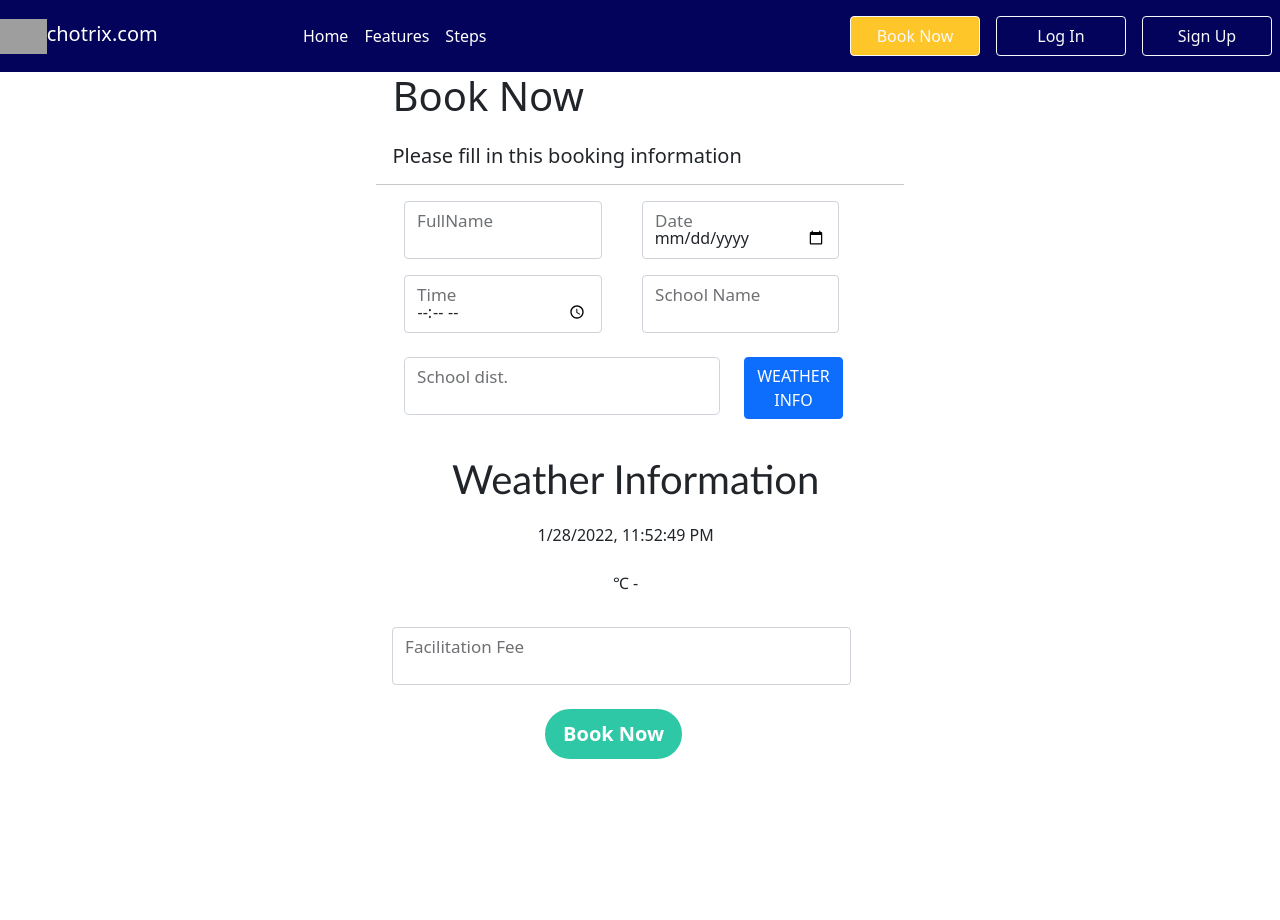
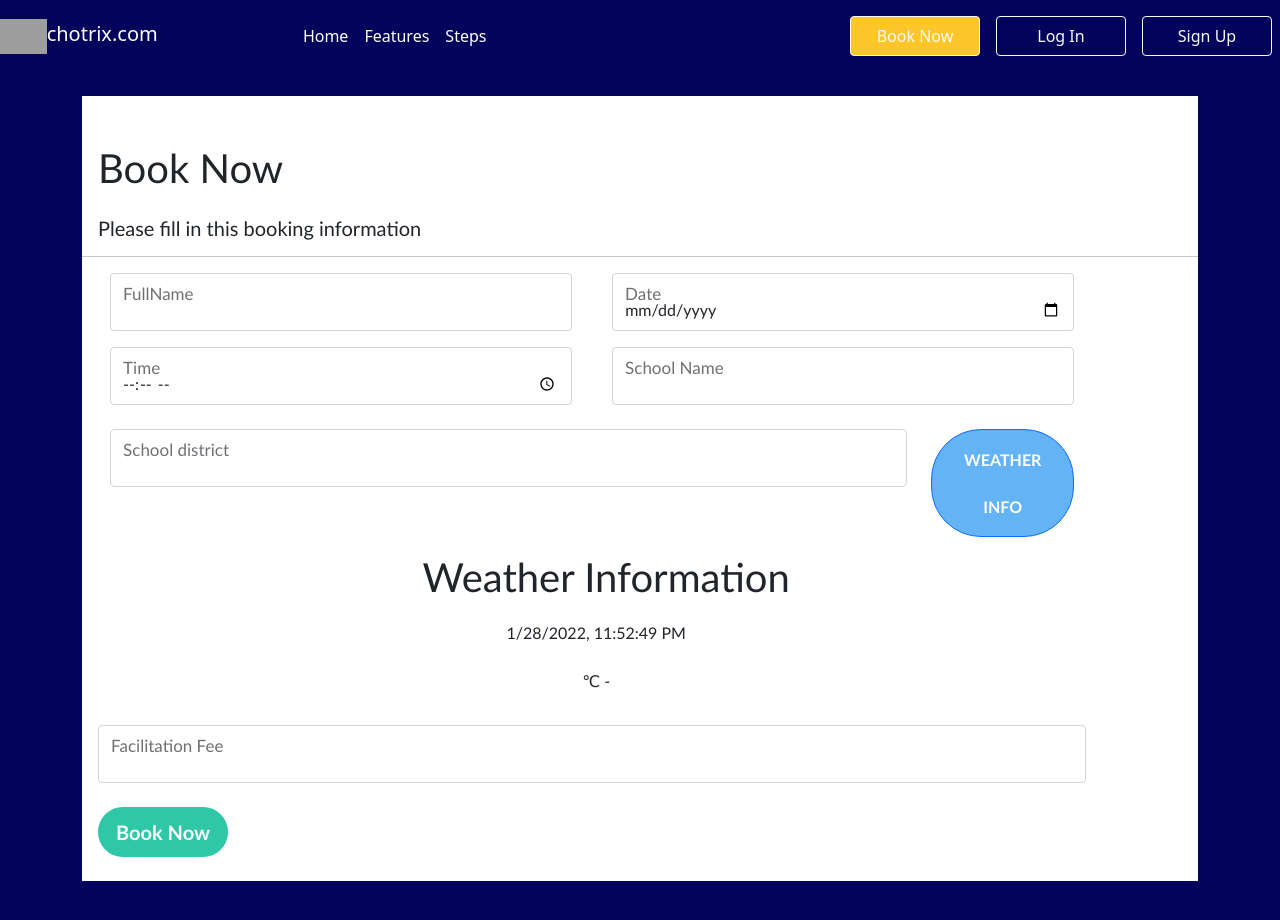
Before and after one commit to JOANITA-51/booking, a React (Create React App) app in the folder booking/: page /book-now in a window 1280 px wide. Shown: the top 920 px of the page. Before the commit the page ends 807 px from the top, so only its background shows below. Built offline with nearby package versions, Linux system fonts and the light colour scheme; grey boxes are pictures that could not be loaded.

Commit message:
finalized the forms

```diff
--- a/booking/src/App.css
+++ b/booking/src/App.css
@@ -45,6 +45,20 @@ Form{
     color: #000000;
 }
 
+.info{
+    background-color: #63b3f5;
+    transition: all 0.5s;
+    border-radius: 50px ;
+    font-weight: 600;
+    text-align:center;
+    line-height: 47px;
+}
+
+.info:hover{
+    background-color: #fff;
+    color: #000000;
+}
+
 Table{
     width : 100%
 }
--- a/booking/src/components/pages/BookNow.js
+++ b/booking/src/components/pages/BookNow.js
@@ -59,12 +59,14 @@ const BookNow = ()=> {
 
     const {country, region, temp_c,text, icon} = weatherInfo
     return (
-         <div className='book-now d-grid'>
-            <Container id='main-container' className='h-100 mt-5' >
-                <h2 className='mb-4 mt-4 ms-3 fs-1'>Book Now</h2>
+         <div className='sign-up pt-5 pb-5'>
+            <Container >
+                <div  className='align-items-center justify-content-center container3 mt-5'>
+                <h2 className='mb-4 mt-4 pt-5 ms-3 fs-1'>Book Now</h2>
                 <h5 className='ms-3 fw-normal' >Please fill in this booking information</h5>
                 <hr  />
                 <Form className='text-center'  onSubmit={bookSubmit}>
+
                     <Row>
                         <Col  md={6}>
                             <FloatingLabel controlId="floatingInput"  label="FullName"  className="mb-3 ms-3 fs-5" >
@@ -90,38 +92,26 @@ const BookNow = ()=> {
                         </Col>
                     </Row>
 
-
-
-
-                    {/* <FloatingLabel controlId="floatingInput" label="School dist." className='ms-5 mb-4 fs-5' style={{width:"75%"}} >
-                    <Form.Control size="lg" type="text" value={city} onChange={(e) => {setCity(e.target.value)
-                        setData({...data,schoolLocation:e.target.value})
-
-                        }} name="schoolLocation" />
-                    </FloatingLabel> */}
                     <Row onClick={()=>{
                         getWeatherData(city)}}>
-                            <Col md={9}  >   <FloatingLabel controlId="floatingInput" className='ms-3 mb-4 fs-5' label="School dist.">
+                            <Col md={10}> <FloatingLabel controlId="floatingInput" className='ms-3 mb-4 fs-5' label="School district">
                     <Form.Control size="lg" type="text" value={city} onChange={(e) => {setCity(e.target.value)
                         setData({...data,schoolLocation:e.target.value})
 
                         }} name="schoolLocation" />
                     </FloatingLabel>      </Col>
-                    <Col md={3} className=' '> <Button > WEATHER INFO</Button></Col>
+                    <Col> <Button className='info' > WEATHER INFO</Button></Col>
 
                     </Row>
-                        {/* <Button  size='lg'onClick={()=>{
-                        getWeatherData(city)}}>WEATHER INFO</Button> */}
 
-                    <Row > <Col className='ms-4 pt-3 pb-3 mb-3 text-center'
+                    <Row className='ms-4 pt-3 pb-3 mb-3 text-center'
                         style={
                             {
                             borderRadius:'5px'
                             // width:"92%"
                             }
-                        }
-                    >
-                    <h1>{city} Weather Information</h1>
+                        } > <Col>
+                    <h1>Weather Information</h1>
                         {new Date ().toLocaleString()} <br/>
                         {icon && <img src ={icon} alt=''/>}
                         {region}
@@ -133,16 +123,19 @@ const BookNow = ()=> {
                     <FloatingLabel controlId="floatingInput" label="Facilitation Fee" className='ms-3 mb-4 fs-5' >
                         <Form.Control type="text" name="schoolFee" onChange={(event)=>{setData({...data,schoolFee:event.target.value})}}/>
                     </FloatingLabel>
-                       <Button type='submit' variant="outline-dark" className='button1 ms-0' size = 'lg'>
-                            Book Now
-                       </Button>
-                    {resdata._id &&  <Button variant="outline-dark" className=' ms-5 button1' size = 'lg' > <Link to =  {`/submit/${resdata._id}` }state={{data}} >Check Info</Link></Button>}
 
 
 
                 </Form>
 
 
+
+                <Button type='submit' variant="outline-dark" className='button1 mb-4 ms-3' size = 'lg'>
+                            Book Now
+                </Button>
+                    {resdata._id &&  <Button variant="outline-dark" className=' ms-5 button1 mb-4' size = 'lg' > <Link to =  {`/submit/${resdata._id}` }state={{data}} >Check Info</Link></Button>}
+
+             </div>
 
             </Container>
 
--- a/booking/src/components/pages/LogIn.js
+++ b/booking/src/components/pages/LogIn.js
@@ -20,9 +20,11 @@ function Login() {
 
 
     return (
-        <div className='log-in pt-3'>
+        <div className='log-in pt-5 pb-5'>
             {errorMessage && (  <p className="error"> {errorMessage} </p>)}
-            <Container id='main-container'>
+            <Container>
+                <div className='align-items-center justify-content-center container3 mt-5
+        '>
                     <h2 className='mb-4 pt-4 ms-5 fs-1'>Log In</h2>
                     <h5 className='ms-5 fw-normal' >Please Log in </h5>
                     <hr  />
@@ -46,12 +48,14 @@ function Login() {
                         </Form.Group>
 
                         <Form.Group className='d-flex mb-3 ms-5'>
-                    <Button type='submit' size='lg' className = 'button1 mb-5'>  Log In </Button>
+                        <Button type='submit' size='lg' className = 'button1 mb-5'  style={{ width: '10rem' }}>  Log In </Button>
 
-                        <Link className='ms-3' to ='/sign-up'>Create an Account</Link>
+                            <Link className='ms-5 mt-2 pt-2 fs-5' to ='/sign-up'>Create an Account</Link>
                         </Form.Group>
 
                     </Form>
+                </div>
+
 
             </Container>
 
--- a/booking/src/components/pages/SignUp.js
+++ b/booking/src/components/pages/SignUp.js
@@ -63,7 +63,7 @@ const SignUp=()=> {
   }
 
   return (
-    <div className='sign-up'>
+    <div className='sign-up pt-5 pb-5'>
       <Formik>
 
         <Container >
```
Lines whose indentation alone changed are shown as unchanged.
